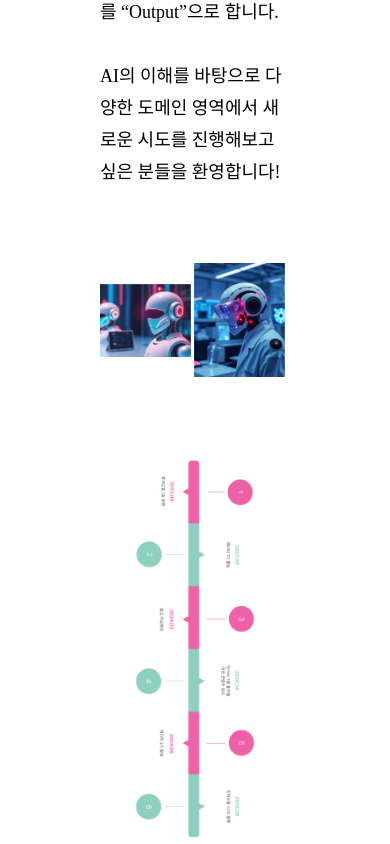
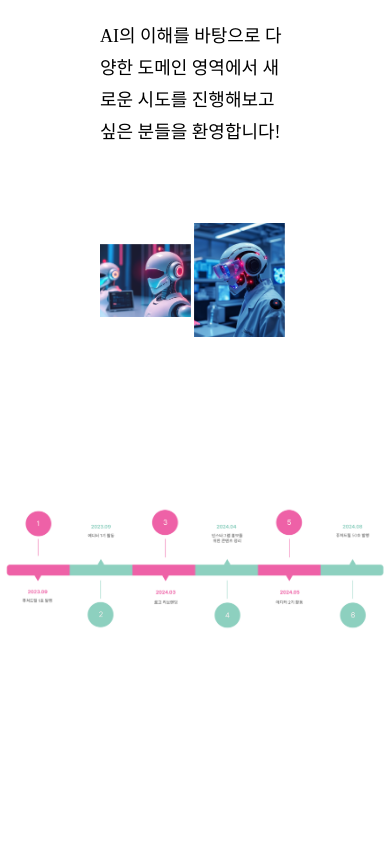
Before and after one commit to songye38/futuredrill_web, a React (Create React App) app: page / in a window 390 px wide. Shown: the part 1844-2688 px from the top of the page. After the commit the page ends 2546 px from the top, so only its background shows below. Built offline with nearby package versions, Linux system fonts and the light colour scheme.

Commit message:
Update 세번째 섹션 이미지를 다시 가로로 고침

```diff
--- a/src/App.css
+++ b/src/App.css
@@ -2,7 +2,6 @@
   text-align: center;
   display: flex;
   flex-direction: column;
-  gap: 40px;
   min-height: 100vh; /* 화면의 전체 높이를 차지하도록 설정 */
   padding-bottom: 40px; /* 아래 여백 추가 */
 }
@@ -132,12 +131,7 @@
     object-fit: contain; /* 이미지 비율에 맞게 잘림 방지 */
     max-height: 200px; /* 이미지 최대 높이를 200px로 제한 */
   }
-  .third-section img {
-    transform: rotate(90deg); /* 이미지를 90도 회전 */
-    width: 100vw; /* 화면의 너비를 100%로 설정 */
-    height: 100vh; /* 화면의 높이를 100%로 설정 */
-    object-fit: cover; /* 이미지 비율을 유지하며 화면에 맞게 자르기 */
-  }
+
   .book-image {
     width: 150px; /* 이미지 크기 */
     height: auto; /* 비율 유지 */
```
